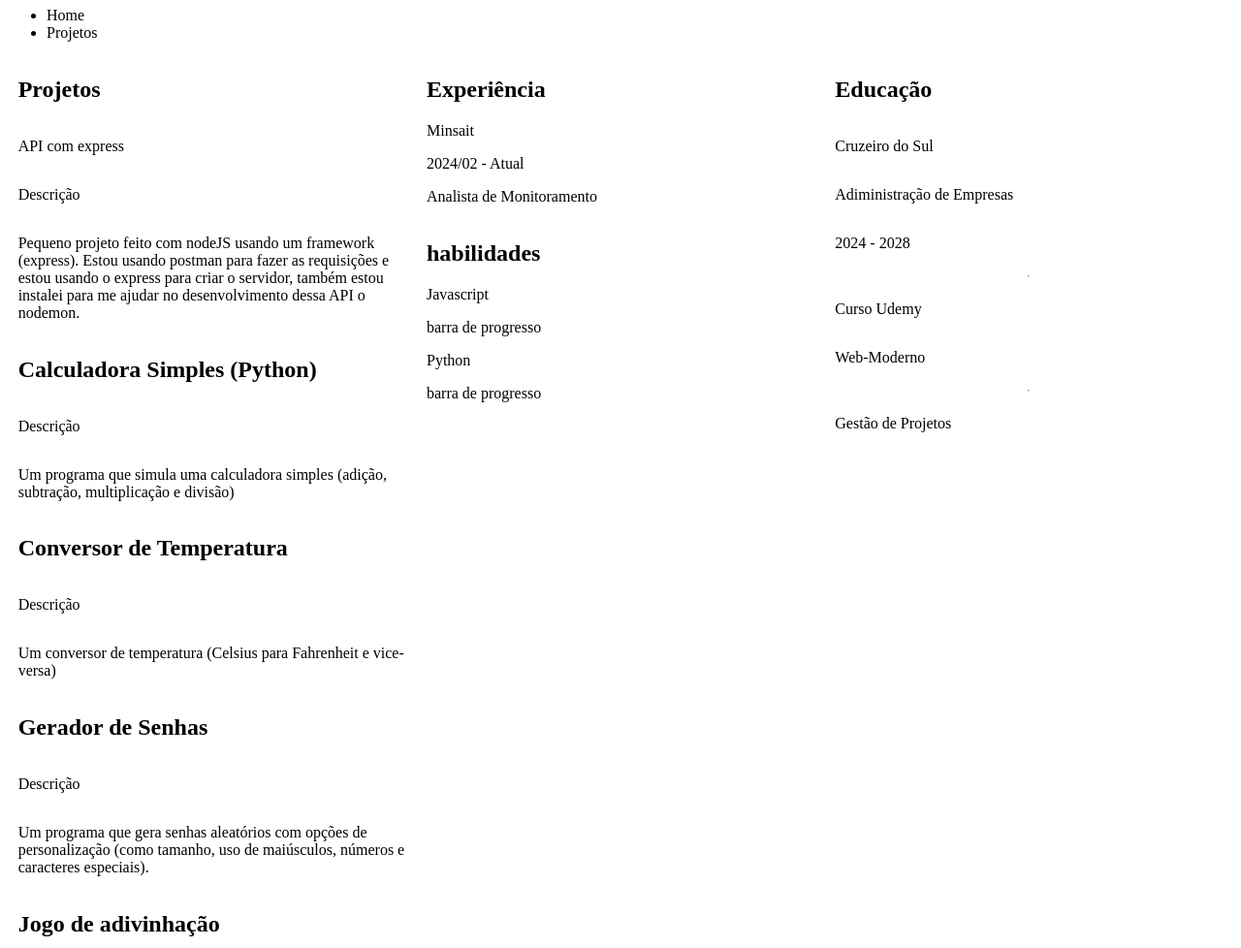
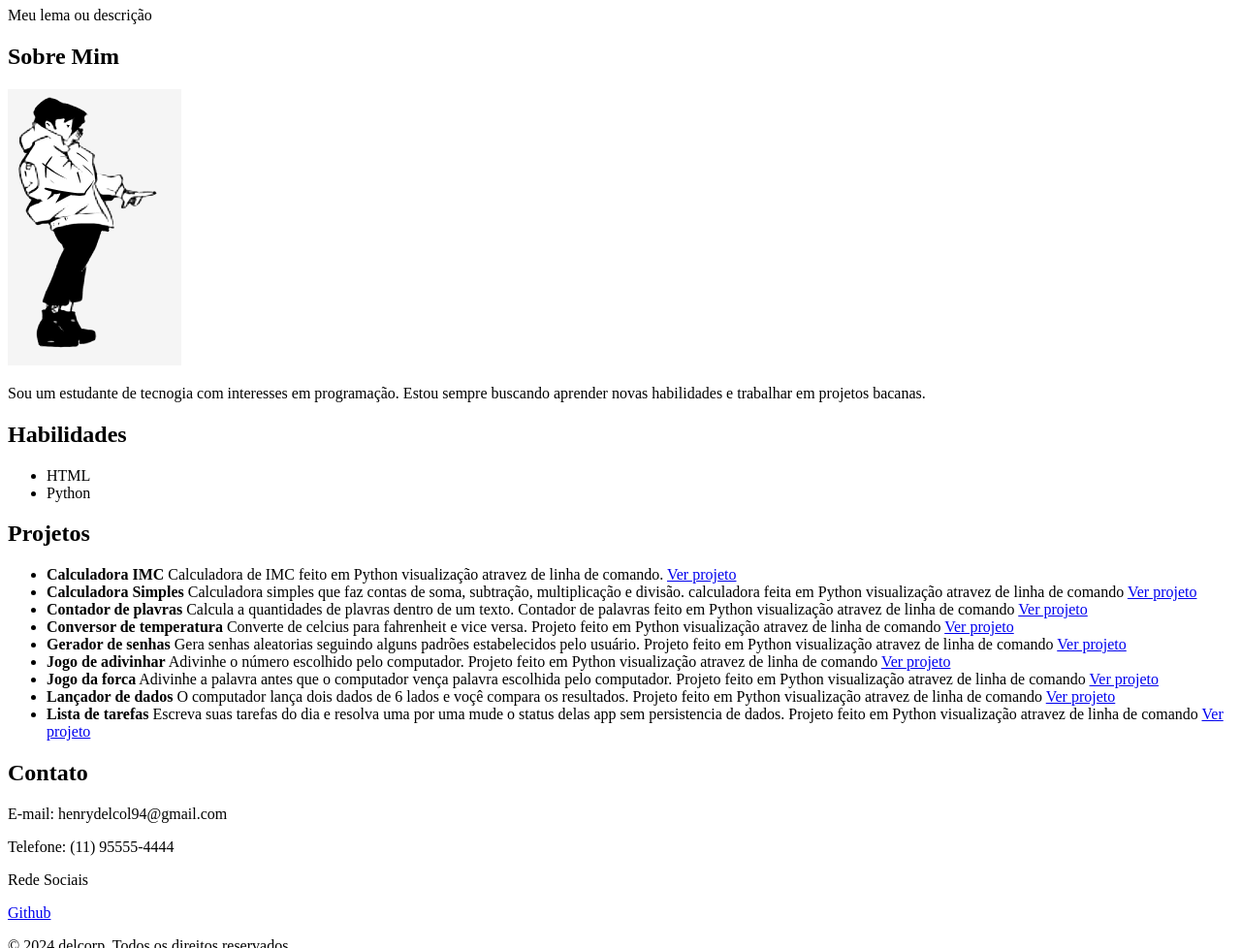
Before and after one commit to Col-13/delcorp, a plain HTML site: page index.html in a window 1280 px wide. Shown: the part 73-1051 px from the top of the page at 97% size. Drawn offline with Linux system fonts and the light colour scheme.

Commit message:
mudança no index.HTML ainda pensando no novo estilo da página.

```diff
--- a/index.html
+++ b/index.html
@@ -1,80 +1,50 @@
 <!DOCTYPE html>
-<html lang="pt-br">
+<html lang="pt-BR">
 <head>
     <meta charset="UTF-8">
     <meta name="viewport" content="width=device-width, initial-scale=1.0">
-    <link rel="stylesheet" id="css-link" href="assets/CSS/global.css">
     <title>H. Del Cól</title>
 </head>
 <body>
-    <header class="header-main">
-        <h1>H. Del Cól</h1>
-        <nav class="menu-main">
-            <ul class="menu-main-ul">
-                <li class="menu-item">Home</li>
-                <li class="menu-item">Projetos</li>
-            </ul>
-        </nav>
+    <header>
+        <h1>Henry William Del Cól</h1>
+        <p>Meu lema ou descrição</p>
     </header>
-    <main class="main-goal">
-        <section class="projetos box-main-goal">
-            <h2>Projetos</h2>
-            <p>API com express</p>
-            <p>Descrição</p>
-            <p>Pequeno projeto feito com nodeJS usando um framework (express). Estou usando postman para fazer as requisições e estou usando o express para criar o servidor, também estou instalei para me ajudar no desenvolvimento dessa API o nodemon.</p>
-            <h2>Calculadora Simples (Python)</h2>
-            <p>Descrição</p>
-            <p>Um programa que simula uma calculadora simples (adição, subtração, multiplicação e divisão)</p>
-            <h2>Conversor de Temperatura</h2>
-            <p>Descrição</p>
-            <p>Um conversor de temperatura (Celsius para Fahrenheit e vice-versa)</p>
-            <h2>Gerador de Senhas</h2>
-            <p>Descrição</p>
-            <p>Um programa que gera senhas aleatórios com opções de personalização (como tamanho, uso de maiúsculos, números e caracteres especiais).</p>
-            <h2>Jogo de adivinhação</h2>
-            <p>Descrição</p>
-            <p>Jogo onde o computador escolhe um número e o usuário tem que adivinhar.</p>
-            <h2>Lista de Tarefas</h2>
-            <p>Descrição</p>
-            <p>Um aplicativo simples de lista de tarefas, onde você pode adicionar, remover e listar tarefas.</p>
-        </section>
-        <section class="midle box-main-goal">
-            <section class="experiencia">
-                <h2>Experiência</h2>
-                <p>Minsait</p>
-                <p>2024/02 - Atual</p>
-                <p>Analista de Monitoramento</p>
-            </section>
-            <section class="habilidades">
-                <h2>habilidades</h2>
-                <p>Javascript</p>
-                <p>barra de progresso</p>
-                <p>Python</p>
-                <p>barra de progresso</p>
-            </section>
-        </section>
-        <section class="educacao box-main-goal">
-            <h2>Educação</h2>
-            <p>Cruzeiro do Sul</p>
-            <p>Adiministração de Empresas</p>
-            <p>2024 - 2028</p>
-            <hr>
-            <p>Curso Udemy</p>
-            <p>Web-Moderno</p>
-            <hr>
-            <p>Gestão de Projetos</p>
-        </section>
-    </main>
-    <footer class="footer-main">
-        <p>All rights reserved created by H. Del Cól</p>
-        <section class="redes">
-            <p>Rede social</p>
-            <ul>
-                <li><a href="https://github.com/Col-13">GitHub</a></li>
-                <li>Linkedin</li>
-            </ul>
-        </section>
+    <section>
+        <h2>Sobre Mim</h2>
+        <img src="assets/image/profile/Eu.png" alt="Imagem de um menino cartoon">
+        <p>Sou um estudante de tecnogia com interesses em programação. Estou sempre buscando aprender novas habilidades e trabalhar em projetos bacanas.</p>
+    </section>
+    <section>
+        <h2>Habilidades</h2>
+        <ul>
+            <li>HTML</li>
+            <li>Python</li>
+        </ul>
+    </section>
+    <section>
+        <h2>Projetos</h2>
+        <ul>
+            <li><strong>Calculadora IMC</strong> Calculadora de IMC feito em Python visualização atravez de linha de comando. <a href="https://github.com/Col-13/delcorp/tree/master/projetos/projetos-python/calculadora-IMC">Ver projeto</a></li>
+            <li><strong>Calculadora Simples</strong> Calculadora simples que faz contas de soma, subtração, multiplicação e divisão. calculadora feita em Python visualização atravez de linha de comando <a href="https://github.com/Col-13/delcorp/tree/master/projetos/projetos-python/calculadora-simples">Ver projeto</a></li>
+            <li><strong>Contador de plavras</strong> Calcula a quantidades de plavras dentro de um texto. Contador de palavras feito em Python visualização atravez de linha de comando <a href="https://github.com/Col-13/delcorp/tree/master/projetos/projetos-python/contador-palavras">Ver projeto</a></li>
+            <li><strong>Conversor de temperatura</strong> Converte de celcius para fahrenheit e vice versa. Projeto feito em Python visualização atravez de linha de comando <a href="https://github.com/Col-13/delcorp/tree/master/projetos/projetos-python/conversor-temperatura">Ver projeto</a></li>
+            <li><strong>Gerador de senhas</strong> Gera senhas aleatorias seguindo alguns padrões estabelecidos pelo usuário. Projeto feito em Python visualização atravez de linha de comando <a href="https://github.com/Col-13/delcorp/tree/master/projetos/projetos-python/gerador-senhas">Ver projeto</a></li>
+            <li><strong>Jogo de adivinhar</strong> Adivinhe o número escolhido pelo computador. Projeto feito em Python visualização atravez de linha de comando <a href="https://github.com/Col-13/delcorp/tree/master/projetos/projetos-python/jogo-adivinhar">Ver projeto</a></li>
+            <li><strong>Jogo da forca</strong> Adivinhe a palavra antes que o computador vença palavra escolhida pelo computador. Projeto feito em Python visualização atravez de linha de comando <a href="https://github.com/Col-13/delcorp/tree/master/projetos/projetos-python/jogo-forca">Ver projeto</a></li>
+            <li><strong>Lançador de dados</strong> O computador lança dois dados de 6 lados e voçê compara os resultados. Projeto feito em Python visualização atravez de linha de comando <a href="https://github.com/Col-13/delcorp/tree/master/projetos/projetos-python/lancador-dados">Ver projeto</a></li>
+            <li><strong>Lista de tarefas</strong> Escreva suas tarefas do dia e resolva uma por uma mude o status delas app sem persistencia de dados. Projeto feito em Python visualização atravez de linha de comando <a href="https://github.com/Col-13/delcorp/tree/master/projetos/projetos-python/lista-tarefas">Ver projeto</a></li>
+        </ul>
+    </section>
+    <section>
+        <h2>Contato</h2>
+        <p>E-mail: henrydelcol94@gmail.com</p>
+        <p>Telefone: (11) 95555-4444</p>
+        <p>Rede Sociais</p>
+        <a href="https://github.com/Col-13">Github</a>
+    </section>
+    <footer>
+        <p>&copy; 2024 delcorp. Todos os direitos reservados.</p>
     </footer>
-    <script src="assets/JS/global.js"></script>
 </body>
 </html>
```
Also changed, not shown: README.md, assets/image/profile/Eu.png (added), assets/image/profile/profile.png (added).
